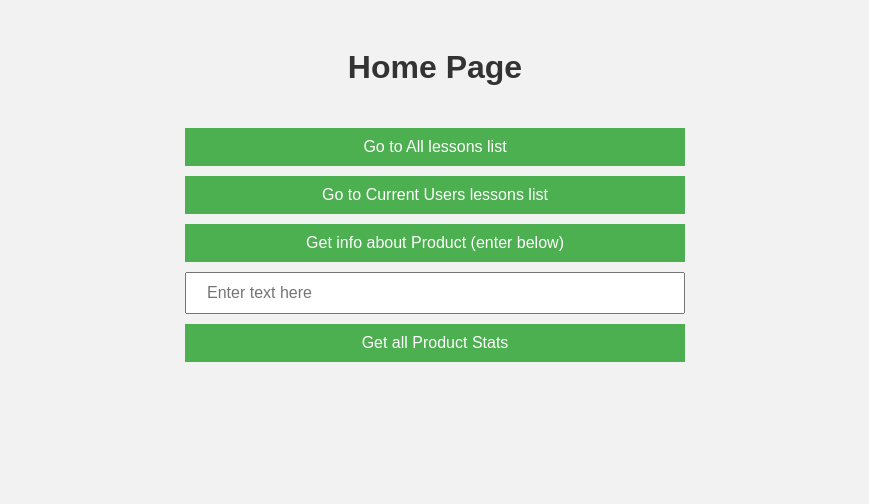
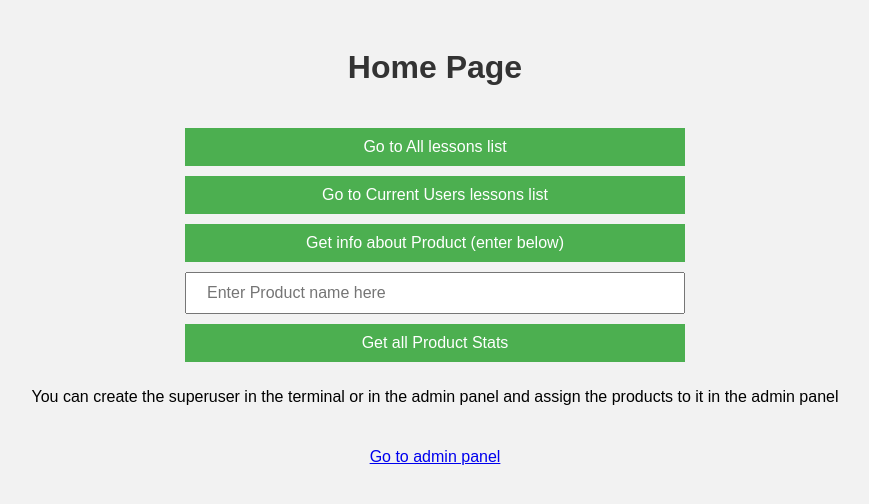
Before and after one commit to NikoNikoIn/tzdjango, a Django app: page /api/ in a window 1280 px wide. Shown: the top 504 px of the page, without its empty margins (205-1074 px from the left). Run offline with Django 4.2, Linux system fonts and the light colour scheme.

Commit message:
Modified the home.ntml

```diff
--- a/tzdjango/tzdjango/urls.py
+++ b/tzdjango/tzdjango/urls.py
@@ -16,8 +16,10 @@ Including another URLconf
 """
 from django.contrib import admin
 from django.urls import path, include
+from django.views.generic import RedirectView
 
 urlpatterns = [
     path('admin/', admin.site.urls),
-    path('api/', include('tzmodels.urls'))
+    path('api/', include('tzmodels.urls')),
+    path('', RedirectView.as_view(url='/api/')),
 ]
--- a/tzdjango/tzmodels/templates/home.html
+++ b/tzdjango/tzmodels/templates/home.html
@@ -48,7 +48,7 @@
         }
 
         #inputText {
-            width: 100%;
+            width: 500px;
             padding: 10px 20px;
             font-size: 16px;
             box-sizing: border-box;
@@ -74,14 +74,22 @@
             </div>
         </li>
         <li>
-            <input type="text" id="inputText" placeholder="Enter text here">
+            <input type="text" id="inputText" placeholder="Enter Product name here">
         </li>
         <li>
             <div class="button-container">
                 <button onclick="window.open('http://127.0.0.1:8000/api/productstats/', '_blank')">Get all Product Stats</button>
             </div>
         </li>
+        <li>
+            <p>You can create the superuser in the terminal or in the admin panel and assign the products to it in the admin panel</p>
+        </li>
+        <li>
+            <p><a href="http://127.0.0.1:8000/admin/login/?next=/admin/" target="_blank">Go to admin panel</a></p>
+        </li>
     </ul>
+
+
 
     <script>
         function openUrl() {
```
Also changed, not shown: tzdjango/db.sqlite3.
